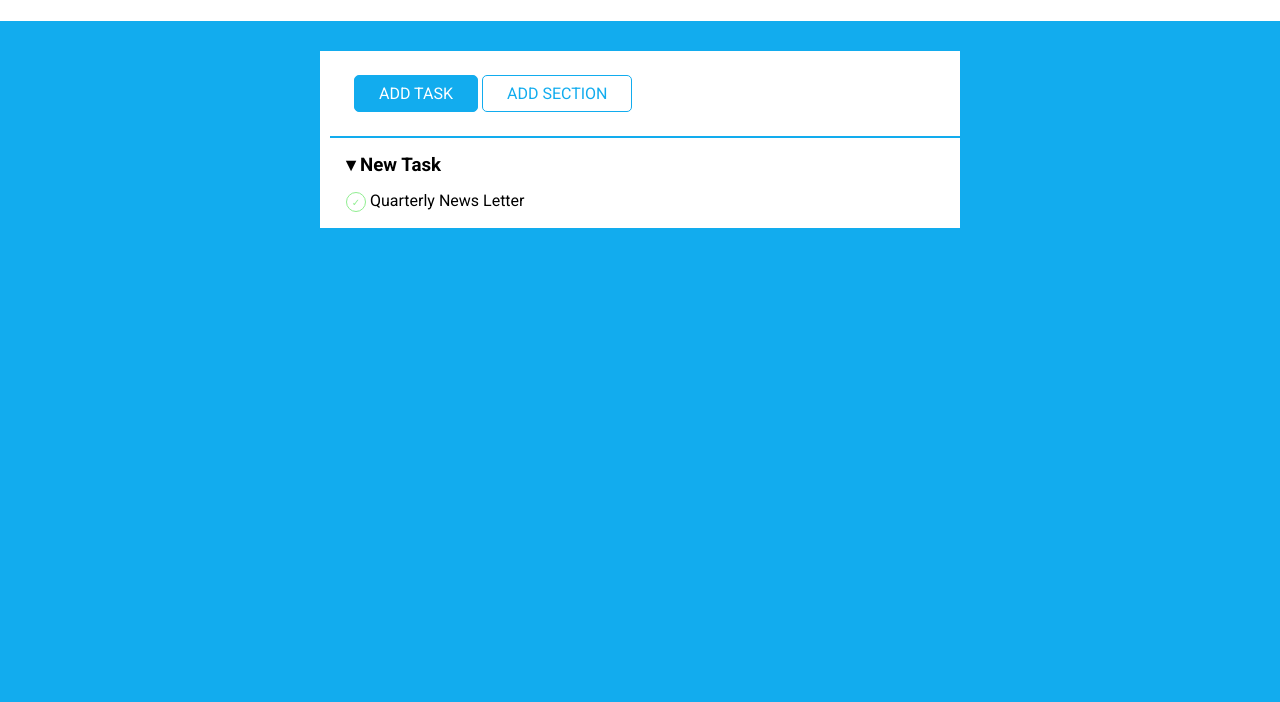
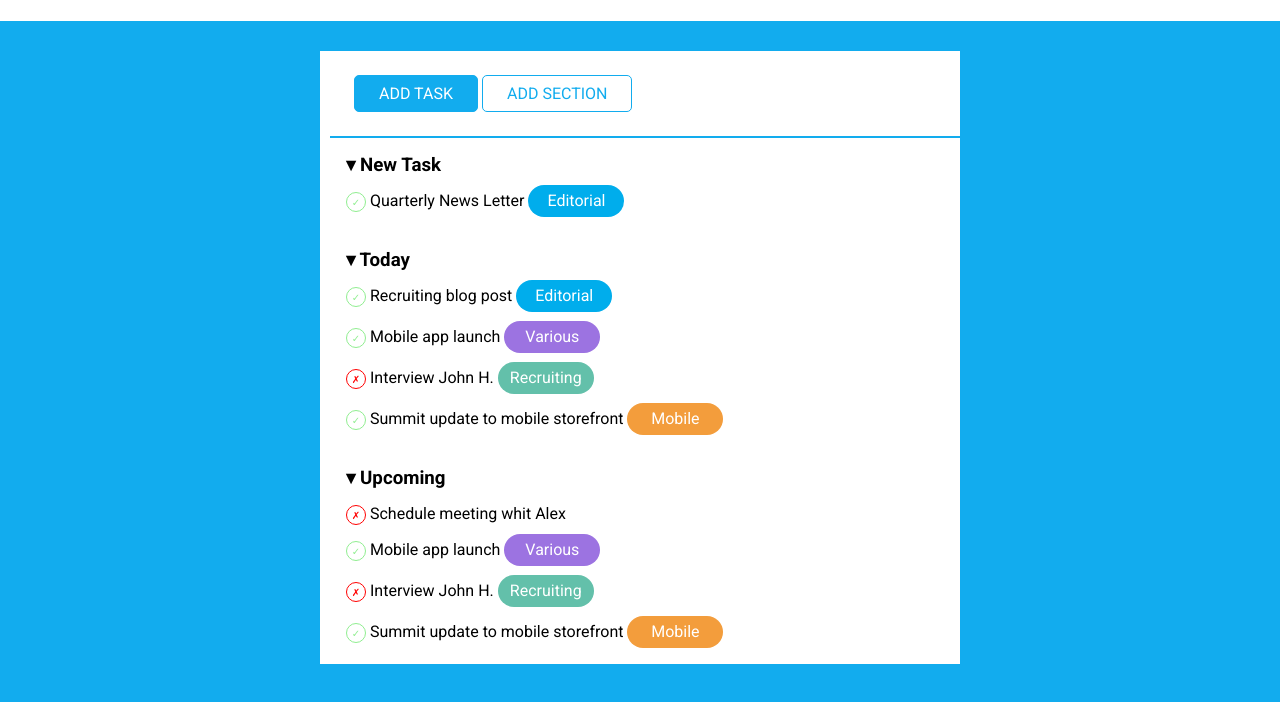
Before and after one commit to Diakoretina/htmlcss-workfullytodo, a plain HTML site: page index.html in a window 1280 px wide. Shown: the part 46-748 px from the top of the page. Drawn offline with Linux system fonts and the light colour scheme.

Commit message:
Add todo

```diff
--- a/index.html
+++ b/index.html
@@ -23,7 +23,21 @@
             <!-- Todo -->
             <section class="mid">
                 <h3>&blacktriangledown; New Task</h3>
-                <span class="circle check">&check;</span> Quarterly News Letter
+                <span class="circle check">&check;</span> Quarterly News Letter <span class="boat blue">Editorial</span>
+            </section>
+            <section class="mid">
+                <h3 class="section-title">&blacktriangledown; Today</h3>
+                <span class="circle check">&check;</span> Recruiting blog post <span class="boat blue">Editorial</span><br>
+                <span class="circle check">&check;</span> Mobile app launch <span class="boat purple">Various</span><br>
+                <span class="circle cross">&cross;</span> Interview John H. <span class="boat green">Recruiting</span><br>
+                <span class="circle check">&check;</span> Summit update to mobile storefront <span class="boat orange">Mobile</span><br>
+            </section>
+            <section class="mid">
+                <h3 class="section-title">&blacktriangledown; Upcoming</h3>
+                <span class="circle cross">&cross;</span> Schedule meeting whit Alex <br>
+                <span class="circle check">&check;</span> Mobile app launch <span class="boat purple">Various</span><br>
+                <span class="circle cross">&cross;</span> Interview John H. <span class="boat green">Recruiting</span><br>
+                <span class="circle check">&check;</span> Summit update to mobile storefront <span class="boat orange">Mobile</span><br>
             </section>
         </div>
     </main>
```
